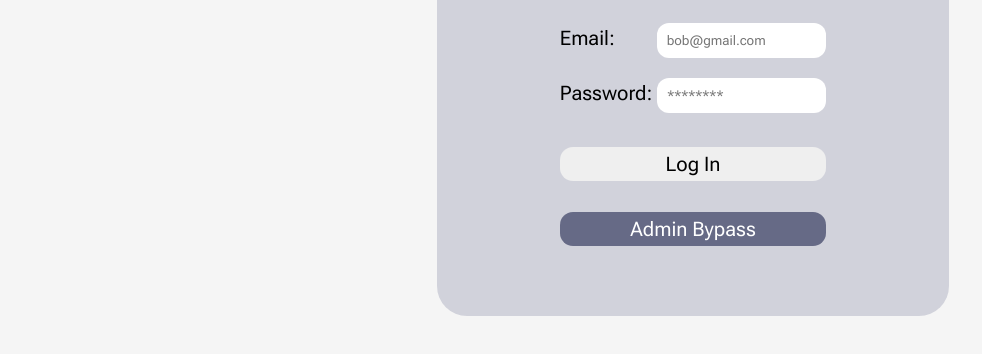
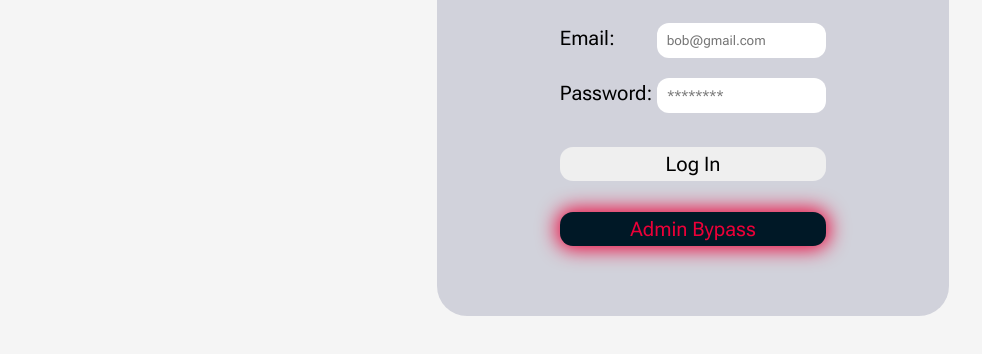
Before and after one commit to dampercat/ashesi-info-system, a plain HTML site: page staff/staff-login.html in a window 1280 px wide. In both pictures the pointer is over the button "Admin Bypass". Shown: the part 298-652 px from the top of the page, without its empty margins (0-982 px from the left). Drawn offline with Linux system fonts and the light colour scheme; files whose address does not match are found by name.

Commit message:
Styling updates

```diff
--- a/styles.css
+++ b/styles.css
@@ -11,6 +11,10 @@
     /* Return Button */
     --return: #D3D5D1;
     --return-hover: #666A86;
+
+    /* Admin Bypass Hover */
+    --admin-hover: #001826;
+    --admin-hover-color: #EB0038;
 
     /* Login Box */
     --login-main: rgba(174, 176, 194, 0.5);
@@ -176,7 +180,7 @@ a {
     border: none;
     padding: 5px;
     margin-top: 14px;
-    transition: transform 0.3s ease, background-color 0.3s ease;
+    transition: transform 0.5s ease, background-color 0.3s ease, color 0.01s ease-in-out, box-shadow 0.1s ease;
     font-size: 20px;
 }
 
@@ -187,7 +191,15 @@ a {
     justify-content: center;
 }
 
-.login-button:hover, .student-bypass:hover {
+.student-bypass:hover {
+    background-color: var(--admin-hover);
+    color: var(--admin-hover-color);
+    transform: translateY(-3px);
+    cursor: pointer;
+    box-shadow: 0 0 20px 3px var(--admin-hover-color);
+}
+
+.login-button:hover {
     background-color: var(--return-hover);
     color: var(--text-hover);
     transform: translateY(-3px);
```
Also changed, not shown: index.html (+1 -1 lines), 1 other file.
